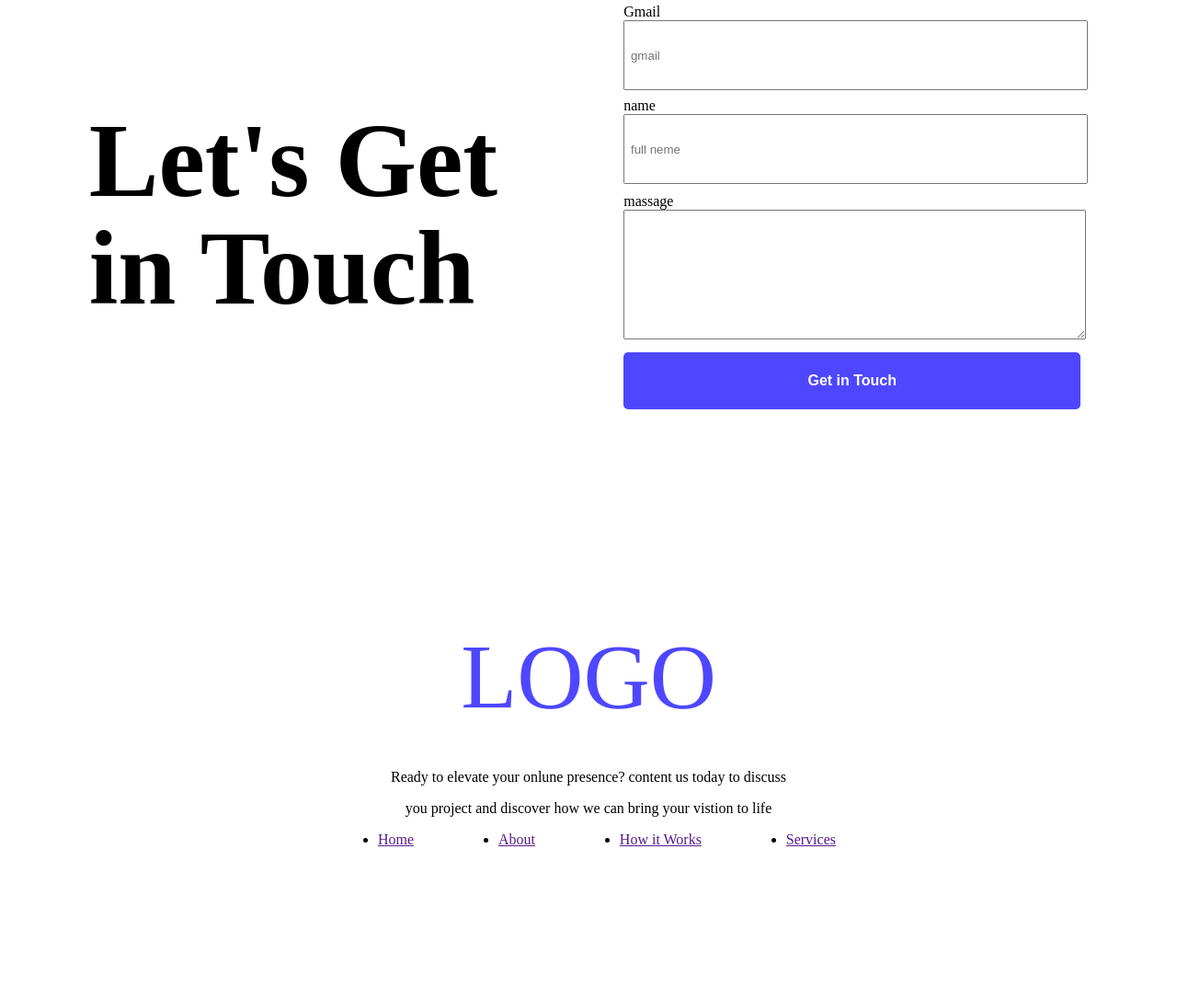
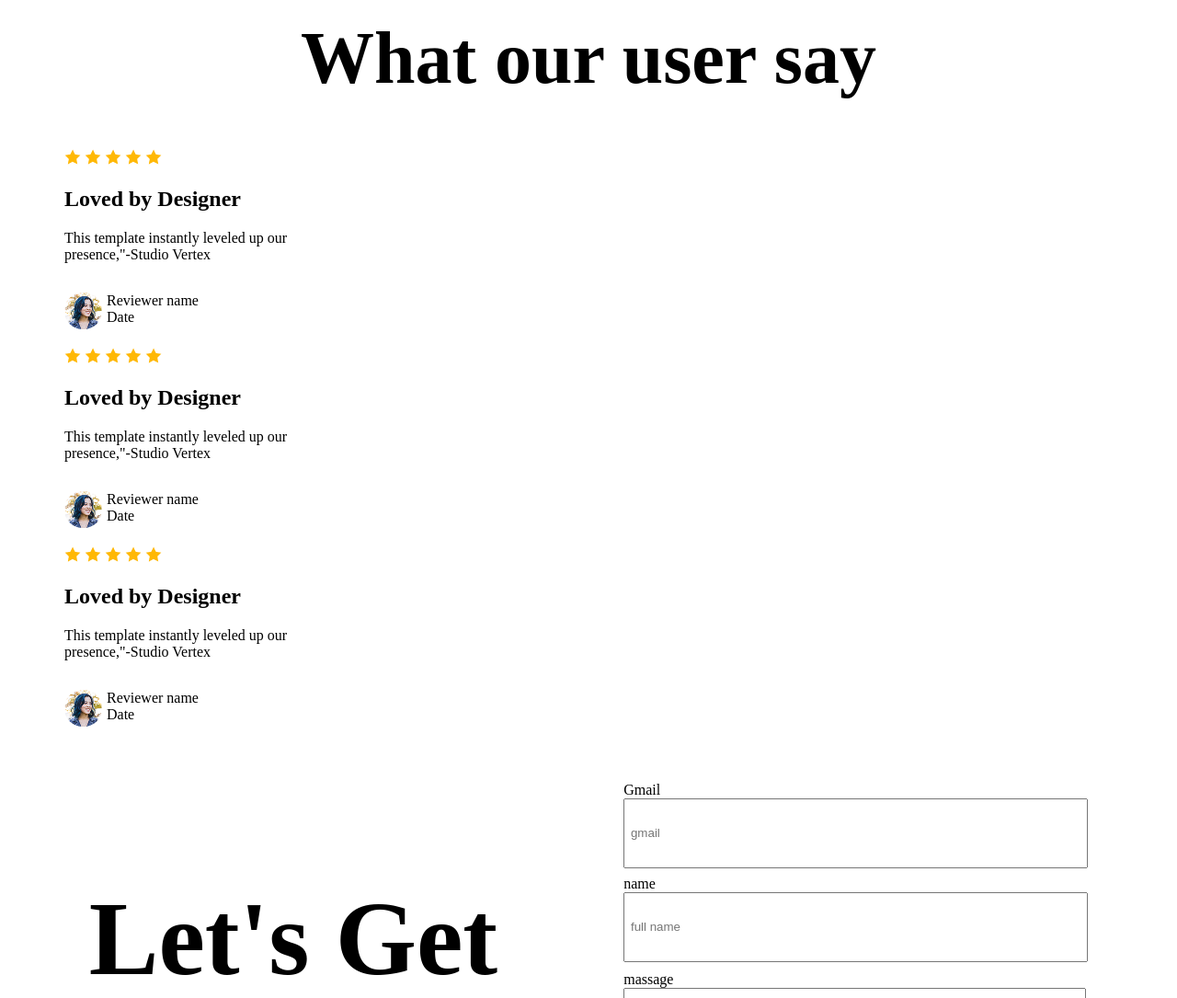
Before and after one commit to shamimrohan1/Assignment-1, a plain HTML site: page index.html in a window 1280 px wide. Shown: the part 1556-2641 px from the top of the page at 92% size. Before the commit the page ends 2521 px from the top, so only its background shows below. Drawn offline with Linux system fonts and the light colour scheme.

Commit message:
5 commit

```diff
--- a/index.html
+++ b/index.html
@@ -1,11 +1,13 @@
 <!DOCTYPE html>
 <html lang="en">
+
 <head>
     <meta charset="UTF-8">
     <meta name="viewport" content="width=device-width, initial-scale=1.0">
     <title>Assiment number 1</title>
     <link rel="stylesheet" href="style.css">
 </head>
+
 <body>
     <header class="header">
         <div>
@@ -13,7 +15,7 @@
             <nav class="nav-title">
                 <div class="control">
                     <h4 class="controler"> LOGO</h4>
-            <button class="btn-primary"> sing up </button>
+                    <button class="btn-primary"> Sing up </button>
                 </div>
             </nav>
             <section class="banner-section">
@@ -47,7 +49,8 @@
         <!--  productive users section -->
         <section class=" about secondary-bg">
             <section class="productive-title">
-                <h1>Joined Thousands of Productive Users</h1></section>
+                <h1>Joined Thousands of Productive Users</h1>
+            </section>
             <div class="about-items">
 
 
@@ -67,25 +70,97 @@
         </section>
     </main>
 
+    <!-- challange  -->
+    <div class="feedback-section">
+        <div class="feedback-title">
+            <h1> What our user say </h1>
+        </div>
+
+
+        <div class="feedback-containers">
+            <div class="feedback-control">
+                <img src="Assets/icon-star.png" alt="star">
+                <img src="Assets/icon-star.png" alt="star">
+                <img src="Assets/icon-star.png" alt="star">
+                <img src="Assets/icon-star.png" alt="star">
+                <img src="Assets/icon-star.png" alt="star">
+                <h2>Loved by Designer</h2>
+                <div>
+                    <p>This template instantly leveled up our <br> presence,"-Studio Vertex</p>
+                </div>
+
+                <div style="display: flex; gap: 5px;">
+                    <div>
+                        <p><img class="image-icon" src="Assets/avatar.png" alt="image">
+                    </div>
+                    <div>
+                        <p>Reviewer name <br>Date</p>
+                    </div>
+                </div>
+
+
+
+
+            <div class="feedback-control">
+                <img src="Assets/icon-star.png" alt="star">
+                <img src="Assets/icon-star.png" alt="star">
+                <img src="Assets/icon-star.png" alt="star">
+                <img src="Assets/icon-star.png" alt="star">
+                <img src="Assets/icon-star.png" alt="star">
+                <h2>Loved by Designer</h2>
+                <div>
+                    <p>This template instantly leveled up our <br> presence,"-Studio Vertex</p>
+                </div>
+
+                <div style="display: flex; gap: 5px;">
+                    <div>
+                        <p><img class="image-icon" src="Assets/avatar.png" alt="image">
+                    </div>
+                    <div>
+                        <p>Reviewer name <br>Date</p>
+                    </div>
+                </div>
+
+            <div class="feedback-control">
+                <img src="Assets/icon-star.png" alt="star">
+                <img src="Assets/icon-star.png" alt="star">
+                <img src="Assets/icon-star.png" alt="star">
+                <img src="Assets/icon-star.png" alt="star">
+                <img src="Assets/icon-star.png" alt="star">
+                <h2>Loved by Designer</h2>
+                <div>
+                    <p>This template instantly leveled up our <br> presence,"-Studio Vertex</p>
+                </div>
+
+                <div style="display: flex; gap: 5px;">
+                    <div>
+                        <p><img class="image-icon" src="Assets/avatar.png" alt="image">
+                    </div>
+                    <div>
+                        <p>Reviewer name <br>Date</p>
+        </div>
+   </div>
+    </div>
+
     <!-- 5 let' Get in touch Section -->
 
     <section class="touch1">
         <section class="touch-title">
-                <h1 > Let's Get in Touch </h1>
+            <h1> Let's Get in Touch </h1>
         </section>
         <from class="touch">
 
             <div class="touch-about">
 
-                        <lable tor="text"> Gmail</lable><br>
-                        <input type="gmail" id="gmail" value="" 	placeholder=" gmail"/>
+                <label tor="text"> Gmail</label><br>
+                <input type="gmail" id="gmail" value="" placeholder=" gmail" />
             </div>
             <div>
-                        <lable tor="text"> name</lable><br>
-                        <input type="name" id="name" value="" 	placeholder=" full neme"/>
+                <label tor="text"> name</label><br>
+                <input type="name" id="name" value="" placeholder=" full name" />
             </div>
             <div>
-                        <lable tor="text">massage</lable><br>
+                <label tor="text">massage</label><br>
                 <textarea cols="20" rows="5"> </textarea>
             </div>
             <button class="btn-primary contactBtn"> Get in Touch </button>
@@ -117,4 +192,5 @@
 
     </footer>
 </body>
+
 </html>
--- a/style.css
+++ b/style.css
@@ -1,58 +1,76 @@
-body{
+body {
    justify-items: center;
 }
-.open-sans-normal{
-    font-family:"open sans", sans-serif;
+
+.open-sans-normal {
+   font-family: "open sans", sans-serif;
    font-optical-sizing: auto;
    font-style: normal;
-    font-variation-settings:"wdth"100;
-}
-.btn-primary{
-    background-color:#4E47FF;
-    border-radius:5px;
+   font-variation-settings: "wdth" 100;
 }
 
-.btn-primary:hover{
-    background-color:#050341;
-    border-radius:5px;
+.btn-primary {
+   background-color: #4E47FF;
+   border-radius: 5px;
+   border: none;
+   color: white;
+   padding: 10px 20px;
+   text-align: center;
+   text-decoration: none;
+   display: inline-block;
+   font-size: 16px;
+   margin: 6px 2px;
+   cursor: pointer;
+
 }
 
-.header{
+.btn-primary:hover {
+   background-color: #050341;
+   border-radius: 5px;
+}
+
+.header {
    background: url('/Assets/Hero-bg.png');
-   width:  1440px;;
+   width: 1440px;
+   ;
    height: 698px;
    margin-bottom: 40px;
 
 }
+
 /* nav style */
-.nav-title{
-    margin:0 50px;
+.nav-title {
+   margin: 0 50px;
 }
-.control{
-       display:flex;
-       align-items:center;
-       justify-content:space-between;
+
+.control {
+   display: flex;
+   align-items: center;
+   justify-content: space-between;
    gap: 158px;
 }
-.controler{
-    color:#4E47FF;
+
+.controler {
+   color: #4E47FF;
    font-size: 34px;
    font-weight: bold;
 }
+
 /*  banner section style */
- .banner-section{
-         text-align:center;
+.banner-section {
+   text-align: center;
    margin: 100px 70px;
 }
 
- .section-title{
+.section-title {
    font-size: 50px;
-    font-size:bold;
-    margin-bottom:20px;
+   font-size: bold;
+   margin-bottom: 20px;
 }
+
 /*  action style */
 
- .action{
+.action {
    display: flex;
    justify-content: space-between;
    margin: 0 100px;
@@ -61,46 +79,54 @@ body{
    margin-bottom: 40px;
 
 }
- .action-profile-pic{
+
+.action-profile-pic {
    width: 403px;
    height: 328px;
-    border-radius:10px;
+   border-radius: 10px;
 }
-  .action-title{
-     margin:100px;
+
+.action-title {
+   margin: 100px;
 }
- .action-greeting{
-    font-size:42;
-    font-size:bold;
+
+.action-greeting {
+   font-size: 42;
+   font-size: bold;
 }
- .action-subtitle{
-    color:darkgrey;
+
+.action-subtitle {
+   color: darkgrey;
 }
 
 /* productive users section */
 
- .productive-title{
+.productive-title {
    font-size: bold;
-    color:black;
-    font-size:25px;
+   color: black;
+   font-size: 25px;
 }
- .about{
+
+.about {
    border-radius: 10px;
    padding: 50px 80px;
    text-align: center;
    margin-bottom: 0px;
 }
- .about-items{
-    display:flex;
-    justify-content:space-around;
-    margin-bottom:0px;
+
+.about-items {
+   display: flex;
+   justify-content: space-around;
+   margin-bottom: 0px;
 }
- .item-title{
-    font-size:80px;
-    font-size:block;
-   color:#4E47FF;
-    margin-bottom:0px;
+
+.item-title {
+   font-size: 80px;
+   font-size: block;
+   color: #4E47FF;
+   margin-bottom: 0px;
 }
+
 .secondary-bg {
    background-color: #4e47ff10;
    width: 1140px;
@@ -124,17 +150,19 @@ section.touch-title {
    font-weight: bold;
    line-height: 120%;
 }
-.touch-about{
+
+.touch-about {
    width: 497px;
    height: 102px;
 }
 
-.touch input{
+.touch input {
    width: 497px;
    height: 70px;
    margin-bottom: 10px;
 }
-.touch textarea{
+
+.touch textarea {
    width: 497px;
    height: 135px;
    margin-bottom: 10px;
@@ -149,19 +177,52 @@ section.touch-title {
    border: none;
 }
 
-.footer-section{
+.footer-section {
    height: 221px;
    width: 538px;
    text-align: center;
 }
+
 .footer-title {
    font-size: 100px;
    color: #4E47FF;
    line-height: 0px;
 }
+
 /*  fooder */
+
 
 ul {
    display: flex;
    justify-content: space-between;
+   list-style: none;
 }
+
+ul li a {
+   text-decoration: none;
+}
+
+/*  CHALLENGES */
+.feedback-section {
+   width: 1140px;
+   height: 342px;
+   margin-top: 50px;
+}
+
+.feedback-title {
+   text-align: center;
+   font-size: 40px;
+   font-size: bold;
+}
+
+.feedback-containers {
+   display: flex;
+   gap: 50px
+}
+
+.feedback-control {
+   margin: auto;
+}
+.image-icon{
+   border-radius: 25px;
+}
```
Lines whose indentation alone changed are shown as unchanged.
